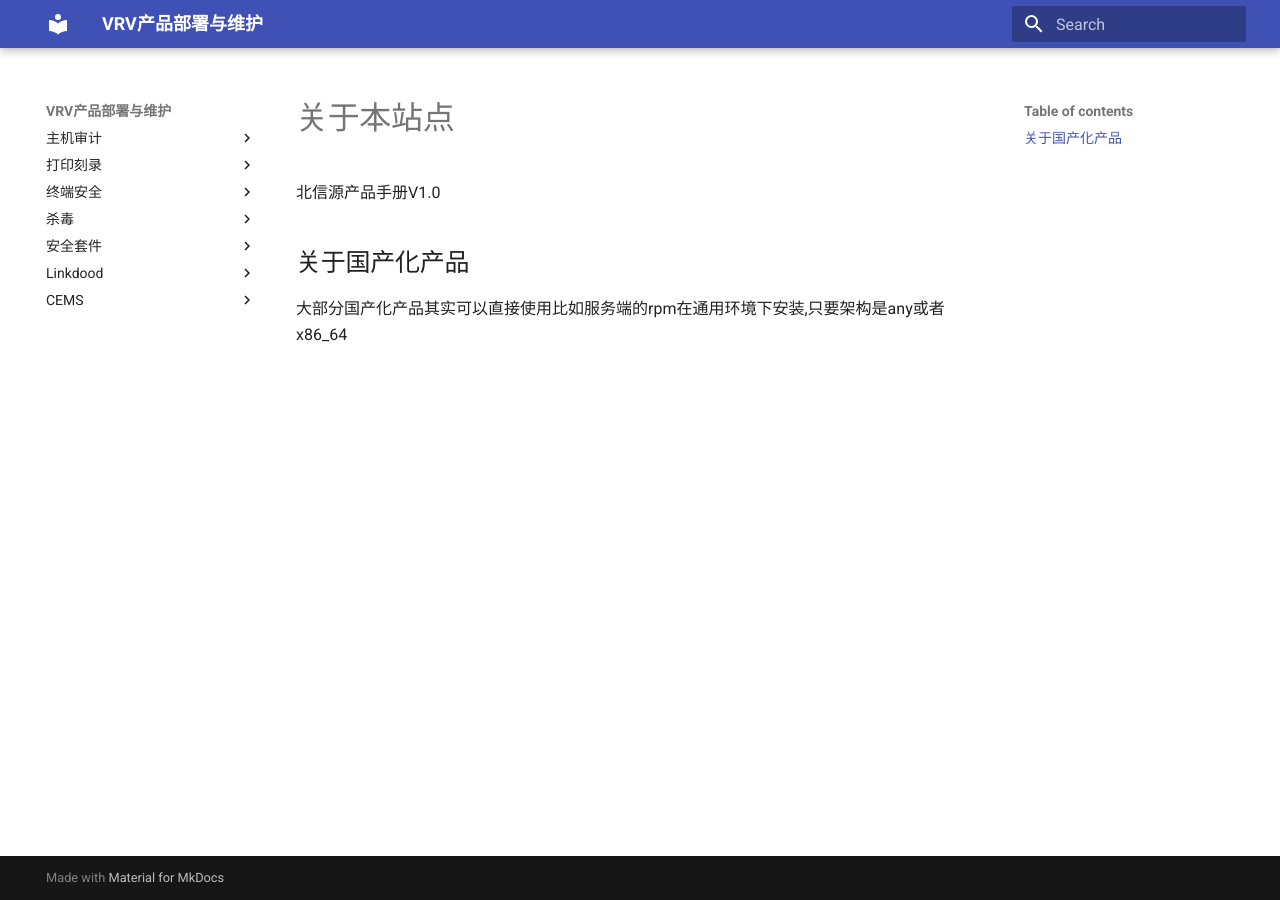
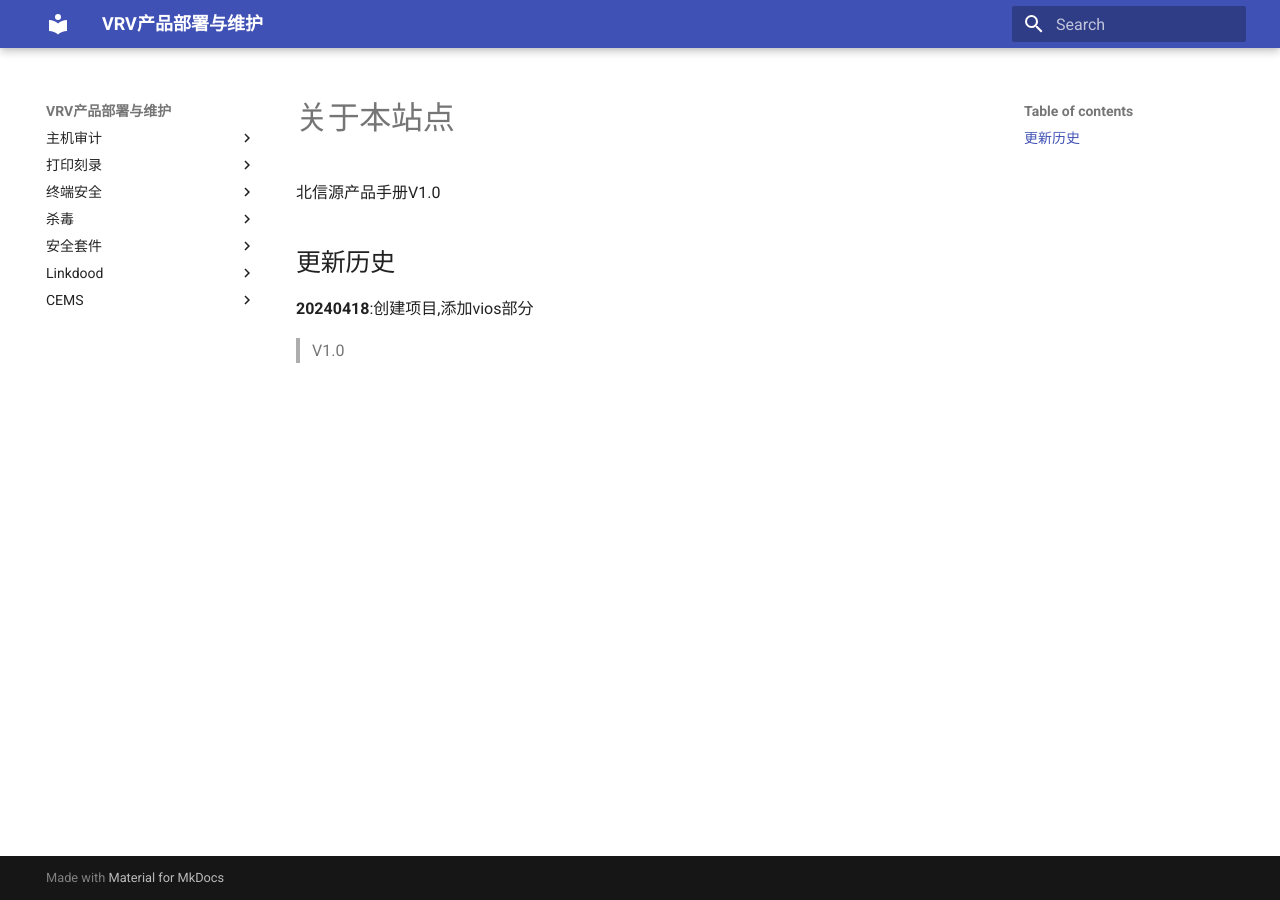
Before and after one commit to bolvardev666/docs, an MkDocs documentation site: the page built from docs/index.md, in a window 1280 px wide. Built offline with MkDocs 1.6.1 and Material for MkDocs 9.7.7, drawn with Linux system fonts in a browser that asks for light colours.

Commit message:
更新README.md

```diff
--- a/docs/index.md
+++ b/docs/index.md
@@ -2,5 +2,6 @@
 北信源产品手册V1.0
 
 
-## 关于国产化产品
-大部分国产化产品其实可以直接使用比如服务端的rpm在通用环境下安装,只要架构是any或者x86_64
+## 更新历史
+**20240418**:创建项目,添加vios部分
+> V1.0
```
